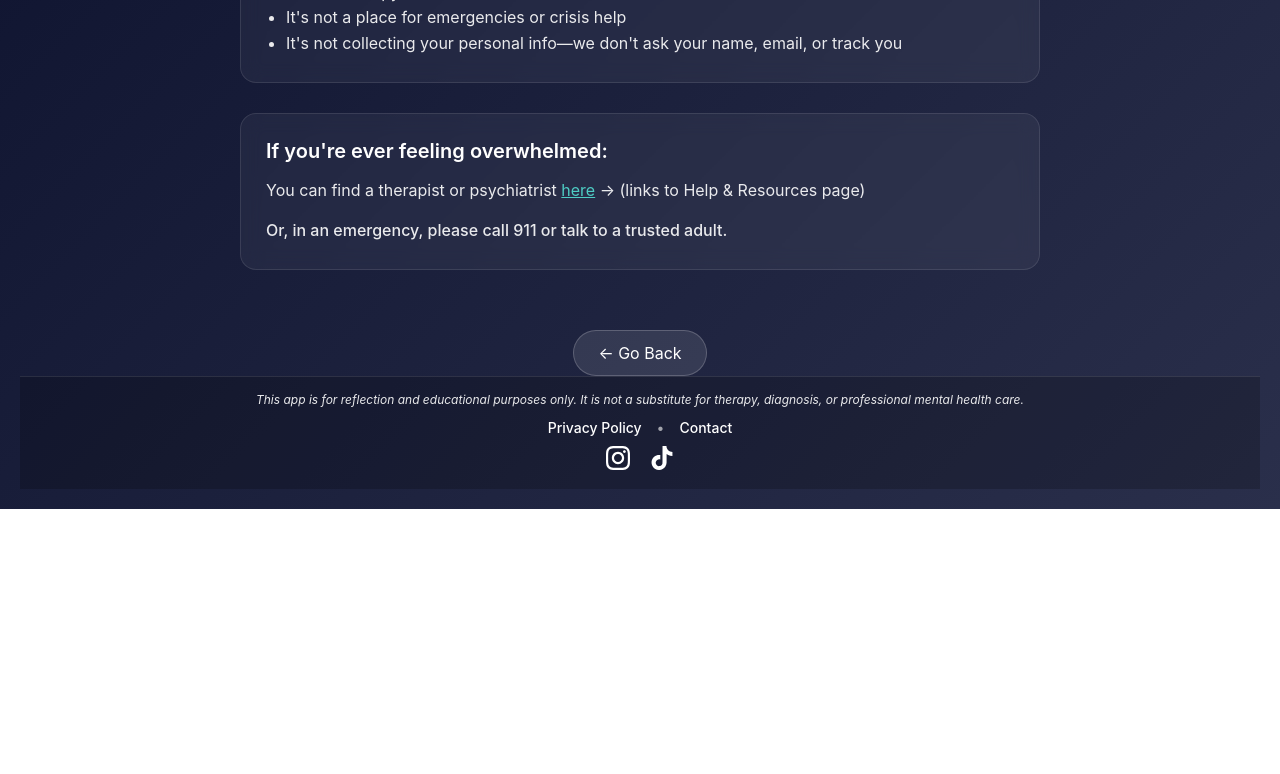
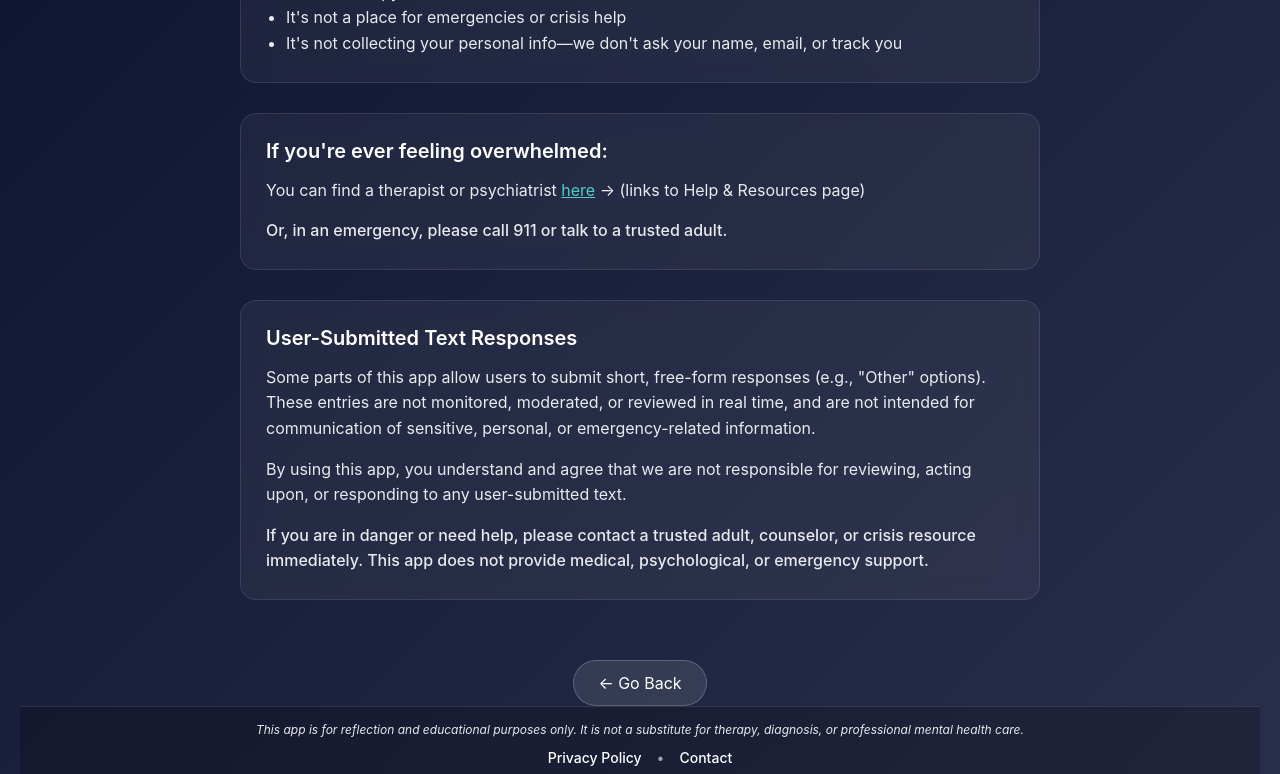
Before and after one commit to MWMS-LLC/main-poll-frontend, a React (Vite) app in the folder frontend/: page /before-you-begin in a window 1280 px wide. Shown: the part 536-1310 px from the top of the page. Before the commit the page ends 1045 px from the top, so only its background shows below. Built offline with nearby package versions, Linux system fonts and the light colour scheme.

Commit message:
Add user-submitted text responses disclaimer and update Other text box placeholder

```diff
--- a/frontend/src/components/OptionsList.jsx
+++ b/frontend/src/components/OptionsList.jsx
@@ -140,7 +140,7 @@ const OptionsList = ({
                   <textarea
                     value={otherText || ''}
                     onChange={(e) => setOtherText(e.target.value)}
-                    placeholder="Please share your thoughts..."
+                    placeholder="Not reviewed — don't use this for anything urgent or unsafe."
                     style={{
                       width: '100%',
                       minHeight: '80px',
--- a/frontend/src/pages/BeforeYouBegin.jsx
+++ b/frontend/src/pages/BeforeYouBegin.jsx
@@ -55,6 +55,19 @@ const BeforeYouBegin = () => {
           </p>
           <p style={styles.emergencyText}>
             Or, in an emergency, please call 911 or talk to a trusted adult.
+          </p>
+        </div>
+
+        <div style={styles.section}>
+          <h2 style={styles.sectionTitle}>User-Submitted Text Responses</h2>
+          <p style={styles.overwhelmedText}>
+            Some parts of this app allow users to submit short, free-form responses (e.g., "Other" options). These entries are not monitored, moderated, or reviewed in real time, and are not intended for communication of sensitive, personal, or emergency-related information.
+          </p>
+          <p style={styles.overwhelmedText}>
+            By using this app, you understand and agree that we are not responsible for reviewing, acting upon, or responding to any user-submitted text.
+          </p>
+          <p style={styles.emergencyText}>
+            If you are in danger or need help, please contact a trusted adult, counselor, or crisis resource immediately. This app does not provide medical, psychological, or emergency support.
           </p>
         </div>
       </div>
```
